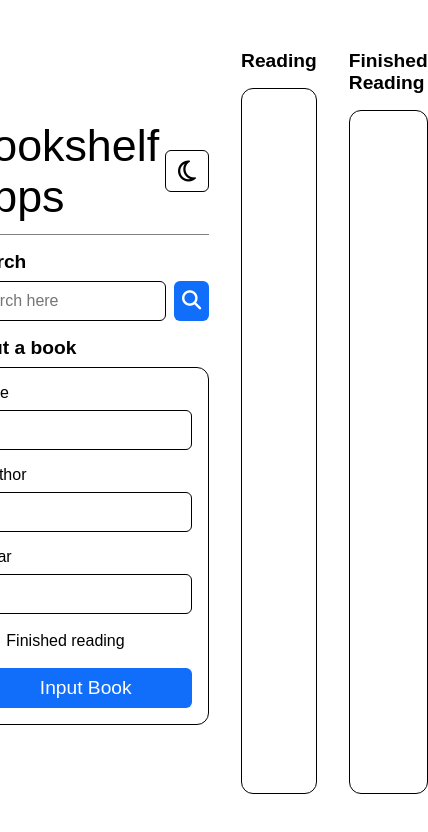
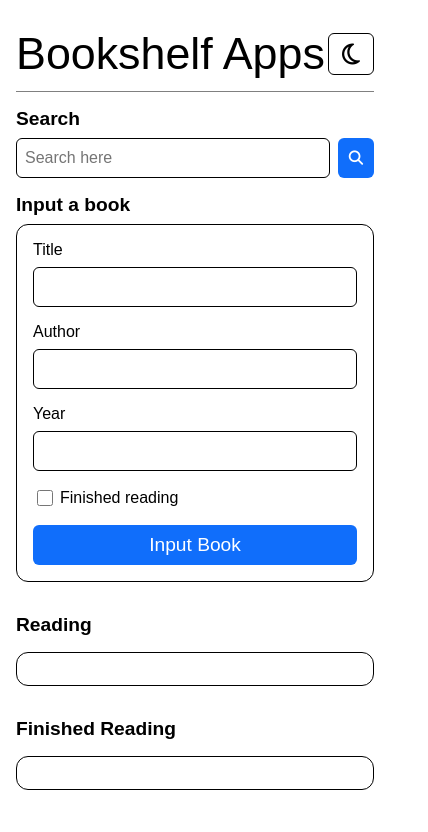
Before and after one commit to patrickbatuna/BookshelfApp, a plain HTML site: page index.html in a window 390 px wide. Shown: the whole page, 428 px wide, since content can reach past the window. Drawn offline with Linux system fonts and the light colour scheme.

Commit message:
Added accessibility for mobile and tablet devices (below 800px width)

```diff
--- a/styles/dark-styles.css
+++ b/styles/dark-styles.css
@@ -322,3 +322,36 @@ p {
 .popup-button-container > button.delete-button {
   background-color: red;
 }
+
+@media screen and (max-width: 800px) {
+  .content {
+    flex-direction: column;
+    padding: 16px;
+    height: fit-content;
+  }
+  .title-mode-container {
+    background-color: #121212;
+    position: sticky;
+    top: 0px;
+    z-index: 10;
+    padding-block: 12px;
+  }
+
+  .search-bar-container > button {
+    font-size: 0.9rem;
+  }
+  .popup-container,
+  .edit-container {
+    position: fixed;
+    padding-top: 16vh;
+    padding-inline: 4vh;
+    height: 100vh;
+    width: 100%;
+    z-index: 100;
+  }
+
+  .popup,
+  .edit {
+    width: 100vh;
+  }
+}
--- a/styles/light-styles.css
+++ b/styles/light-styles.css
@@ -121,6 +121,7 @@ p {
   background-color: #106efb;
   border-radius: 6px;
   border: none;
+  align-items: center;
 }
 
 .input-book-container {
@@ -319,3 +320,36 @@ p {
 .popup-button-container > button.delete-button {
   background-color: red;
 }
+
+@media screen and (max-width: 800px) {
+  .content {
+    flex-direction: column;
+    padding: 16px;
+    height: fit-content;
+  }
+  .title-mode-container {
+    background-color: white;
+    position: sticky;
+    top: 0px;
+    z-index: 10;
+    padding-block: 12px;
+  }
+
+  .search-bar-container > button {
+    font-size: 0.9rem;
+  }
+  .popup-container,
+  .edit-container {
+    position: fixed;
+    padding-top: 16vh;
+    padding-inline: 4vh;
+    height: 100vh;
+    width: 100%;
+    z-index: 100;
+  }
+
+  .popup,
+  .edit {
+    width: 100vh;
+  }
+}
```
